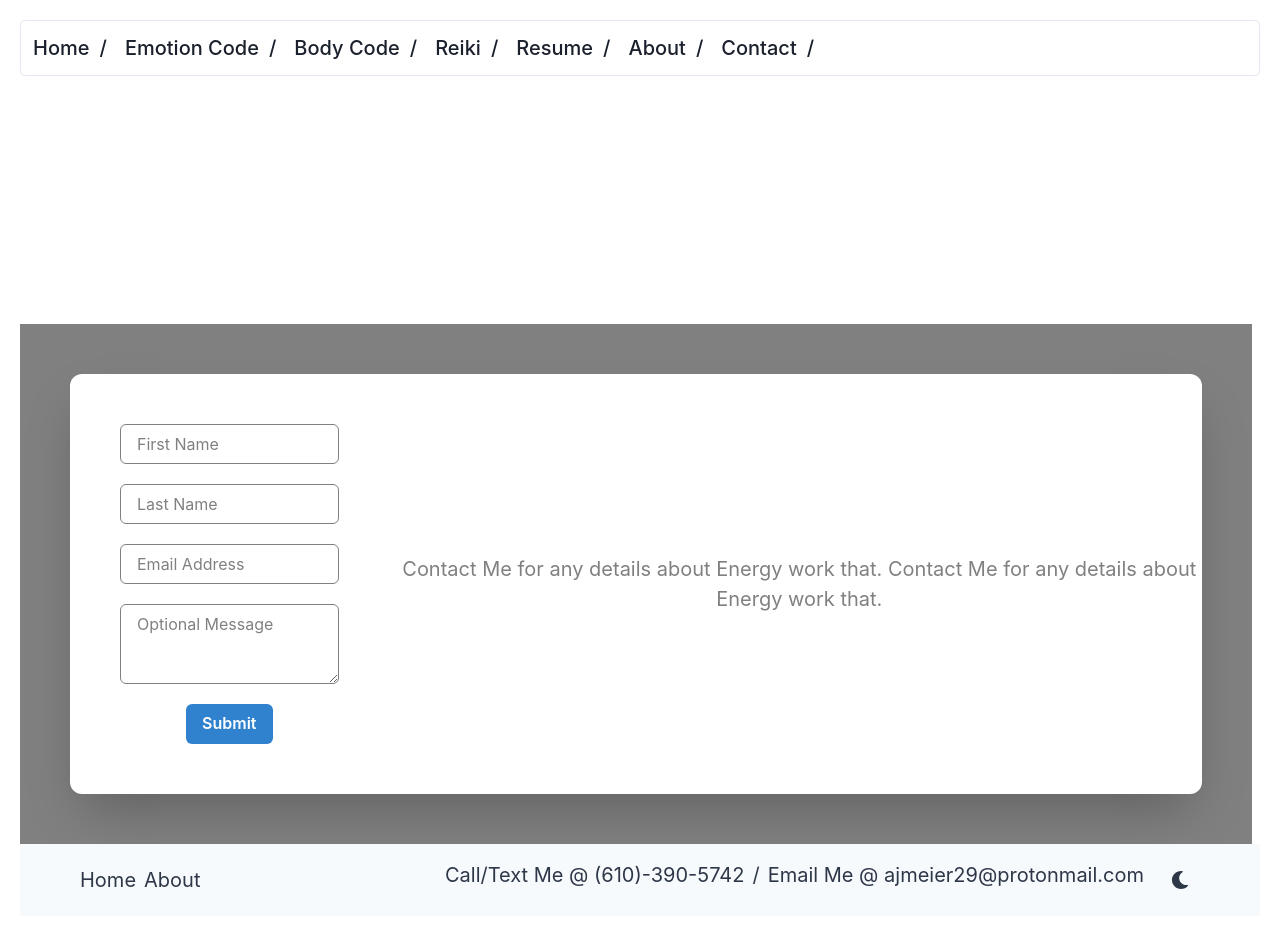
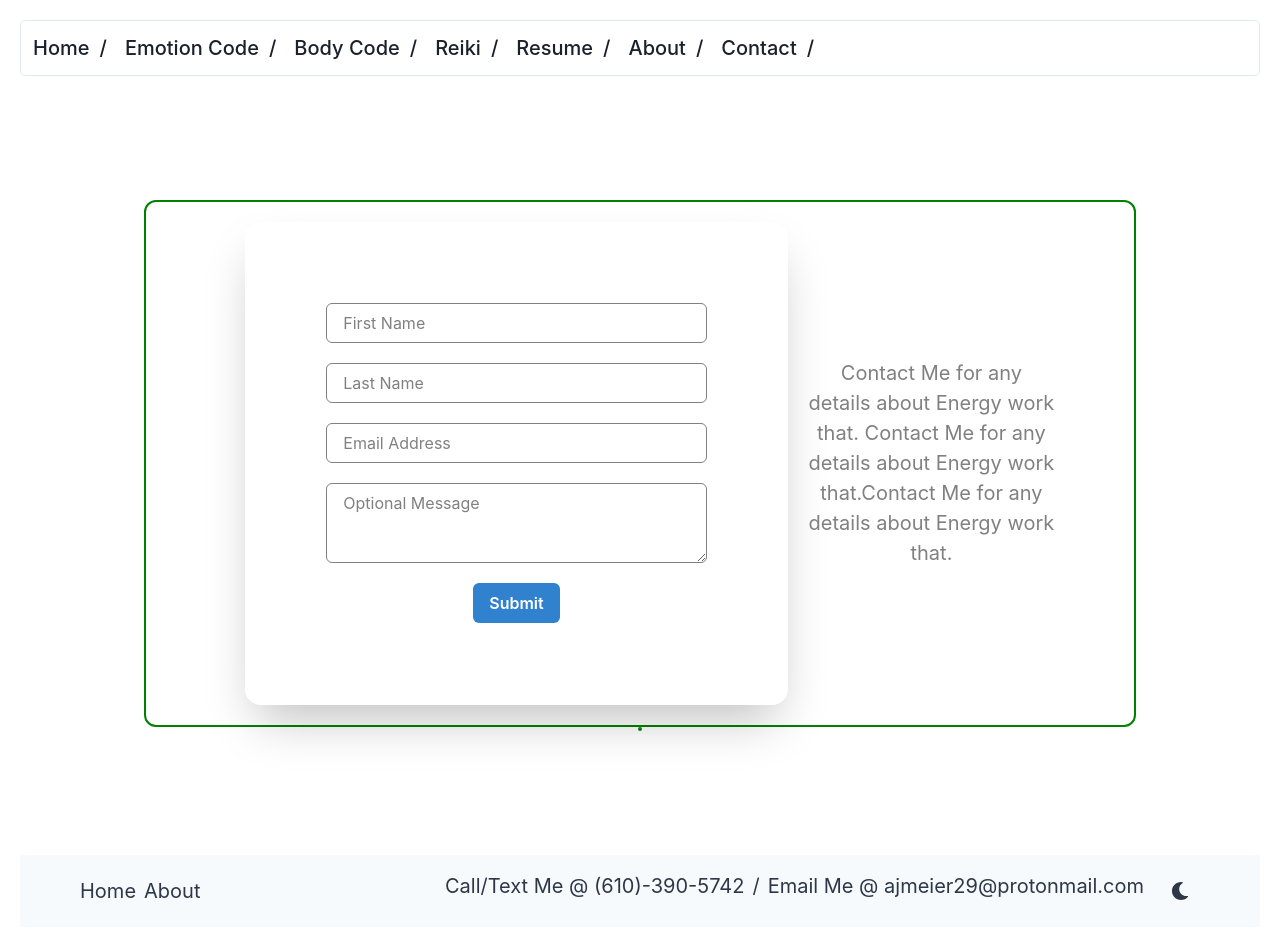
Before and after one commit to ajmeier29/about-me-site, a React (Create React App) app: page /contact in a window 1280 px wide. Shown: the top 938 px of the page. Built offline with nearby package versions, Linux system fonts and the light colour scheme.

Commit message:
updated email form

```diff
--- a/src/Contact.js
+++ b/src/Contact.js
@@ -1,5 +1,6 @@
 import {
   Center,
+  AbsoluteCenter,
   Box,
   HStack,
   Textarea,
@@ -8,16 +9,16 @@ import {
   Button,
   Text,
   Flex,
+  Wrap,
+  WrapItem,
 } from '@chakra-ui/react';
 
 const Contact = props => {
   return (
-    <Center marginTop={'20%'}>
+    <Center margin="10%">
       <Box>
-        <HStack>
         <EmailForm />
         <ContactBox />
-        </HStack>
       </Box>
     </Center>
   );
@@ -25,27 +26,28 @@ const Contact = props => {
 
 const EmailForm = props => {
   return (
-    <Box backgroundColor="grey" padding="50px">
     <ContactBox backgroundColor="white">
       <HStack>
-          <Box>
+        <Center>
+          <Box width="55%" boxShadow={'2xl'} borderRadius="2xl" margin="2%">
             <ContactForm />
           </Box>
-          <Flex>
-            <Text color="grey" align={'center'}>
+          <Flex minHeight="25vh" width="25%">
+            <Text color="grey" align={'top'}>
               Contact Me for any details about Energy work that. Contact Me for
-              any details about Energy work that.
+              any details about Energy work that.Contact Me for any details
+              about Energy work that.
             </Text>
           </Flex>
+        </Center>
       </HStack>
     </ContactBox>
-    </Box>
   );
 };
 
 const ContactForm = props => {
   return (
-    <VStack spacing={5} margin="50px">
+    <VStack spacing={5} margin="15%">
       <FormInput id="fName" placeholder="First Name" />
       <FormInput id="lName" placeholder="Last Name" />
       <FormInput id="emailAddress" placeholder="Email Address" />
@@ -86,7 +88,11 @@ const FormInput = props => {
 const ContactBox = props => {
   return (
     <Center>
-      <Box borderRadius="xl" background={props.backgroundColor} boxShadow="2xl">
+      <Box
+        borderRadius="xl"
+        background={props.backgroundColor}
+        border="2px solid green"
+      >
         {props.children}
       </Box>
     </Center>
```
Lines whose indentation alone changed are shown as unchanged.
